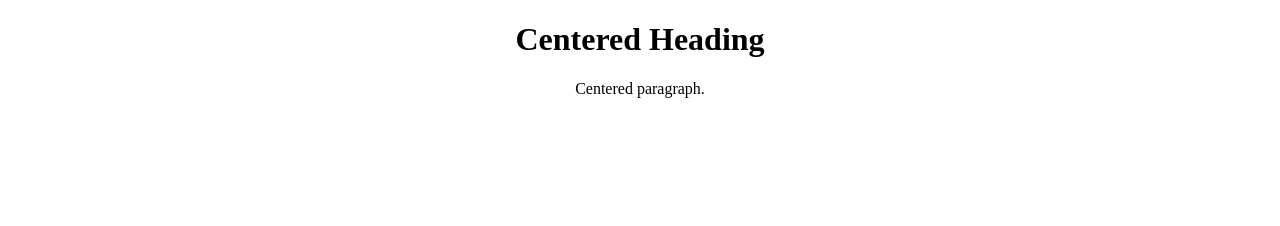
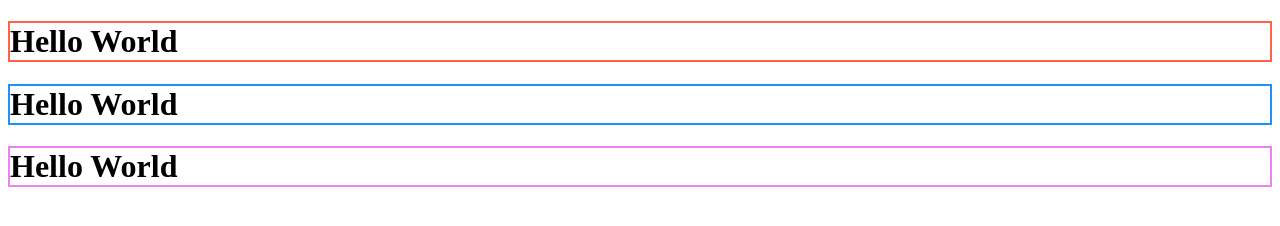
Before and after one commit to SasanHaise/newbrach, a plain HTML site: page index.html in a window 1280 px wide. Drawn offline with Linux system fonts and the light colour scheme.

Commit message:
border
color

```diff
--- a/index.html
+++ b/index.html
@@ -2,9 +2,11 @@
 <html>
 <body>
 
-<h1 style="text-align:center;">Centered Heading</h1>
-<p style="text-align:center;">Centered paragraph.</p>
+<h1 style="border: 2px solid Tomato;">Hello World</h1>
 
+<h1 style="border: 2px solid DodgerBlue;">Hello World</h1>
+
+<h1 style="border: 2px solid Violet;">Hello World</h1>
 
 </body>
 </html>
```
